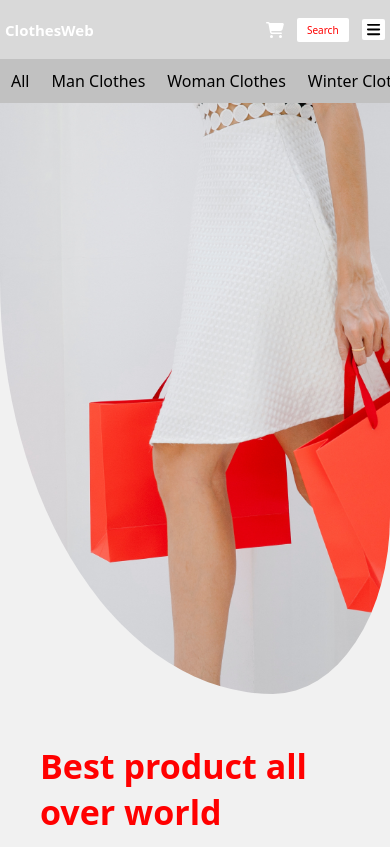
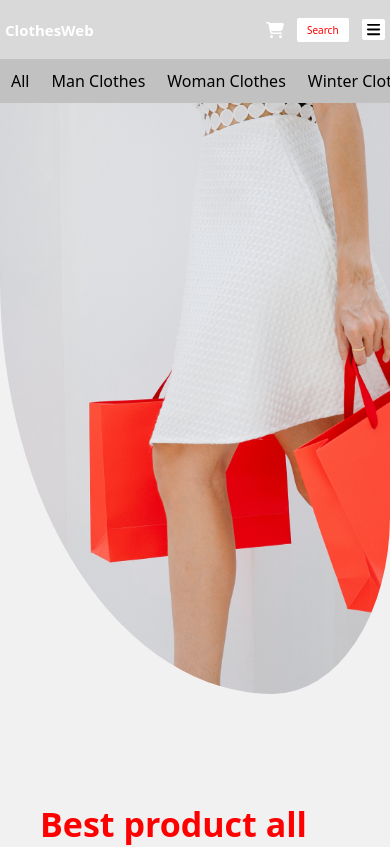
Before and after one commit to sonu464/react-cloth-ecommerce, a React (Vite) app: page / in a window 390 px wide. Shown: the top 847 px of the page. Built offline with nearby package versions, Linux system fonts and the light colour scheme.

Commit message:
Update Home.module.css

```diff
--- a/src/components/Pages/Home/Home.module.css
+++ b/src/components/Pages/Home/Home.module.css
@@ -72,8 +72,12 @@
     display: flex;
   }
 
+  .homebg {
+    margin-bottom: 25%;
+  }
+
   .homeItem {
-    margin-top: 10%;
+    margin-top: 0%;
   }
 
   .homeItem h1 {
```
